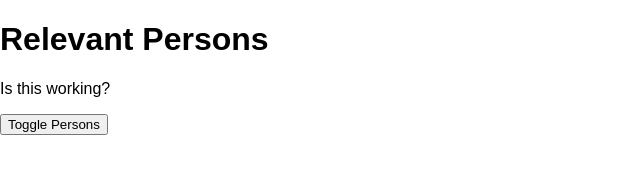
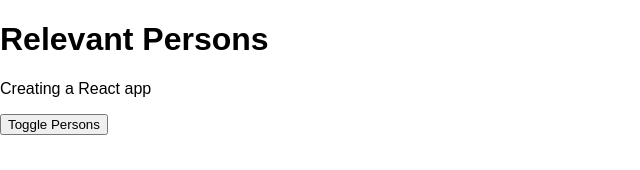
Before and after one commit to Conaillh/react-app-v2, a React app: page / in a window 1280 px wide. Shown: the top 170 px of the page, without its empty margins (0-640 px from the left). Built offline with nearby package versions, Linux system fonts and the light colour scheme.

Commit message:
updating text

```diff
--- a/src/components/Cockpit/Cockpit.js
+++ b/src/components/Cockpit/Cockpit.js
@@ -18,7 +18,7 @@ const cockpit = ( props ) => {
     return (
         <div className={classes.Cockpit}>
         <h1>{props.appTitle}</h1>
-        <p className={assignedClasses.join(' ')}>Is this working?</p>
+        <p className={assignedClasses.join(' ')}>Creating a React app</p>
         <button
           className={btnClass}
           onClick={props.clicked}>Toggle Persons</button>
```
